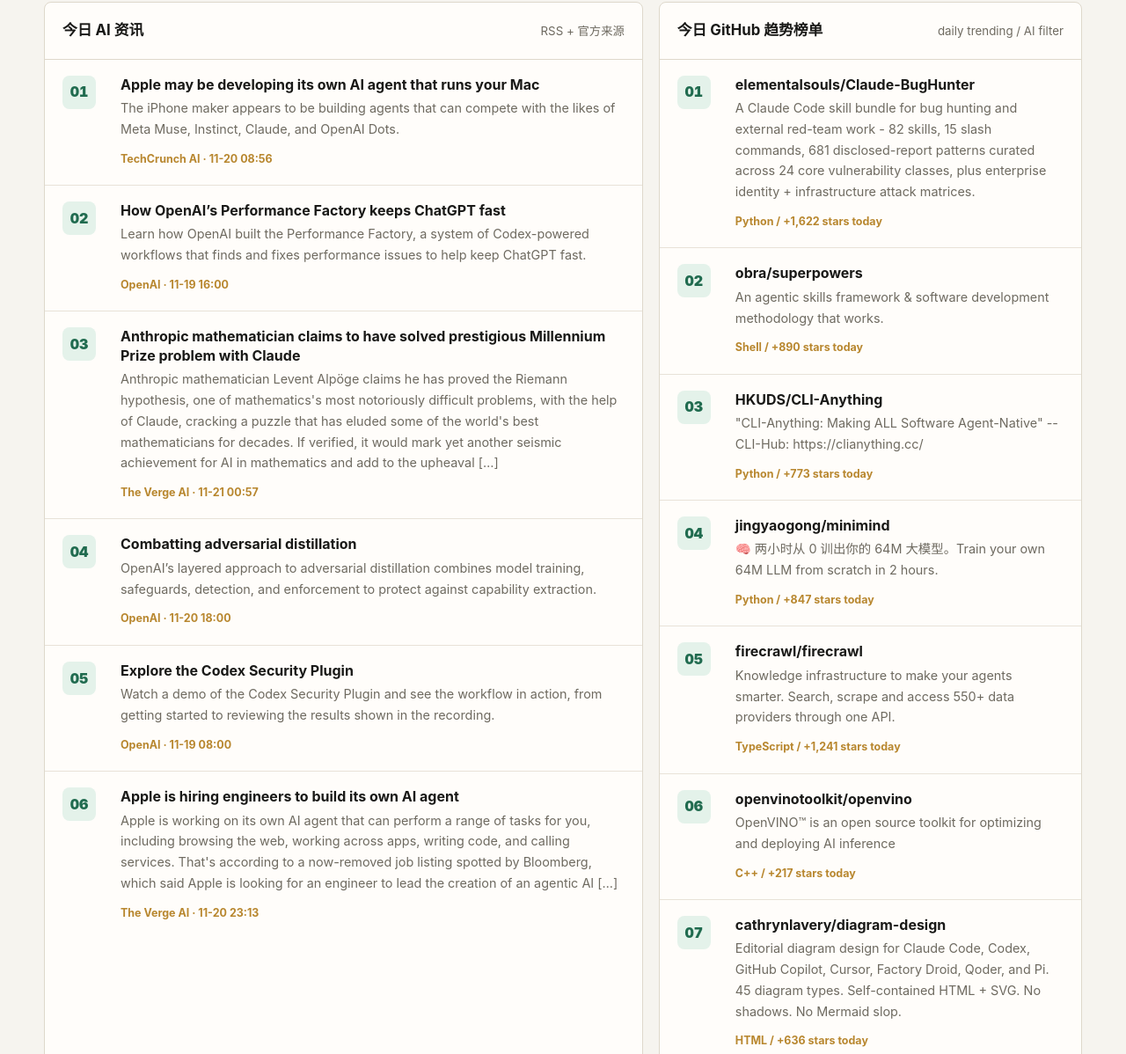
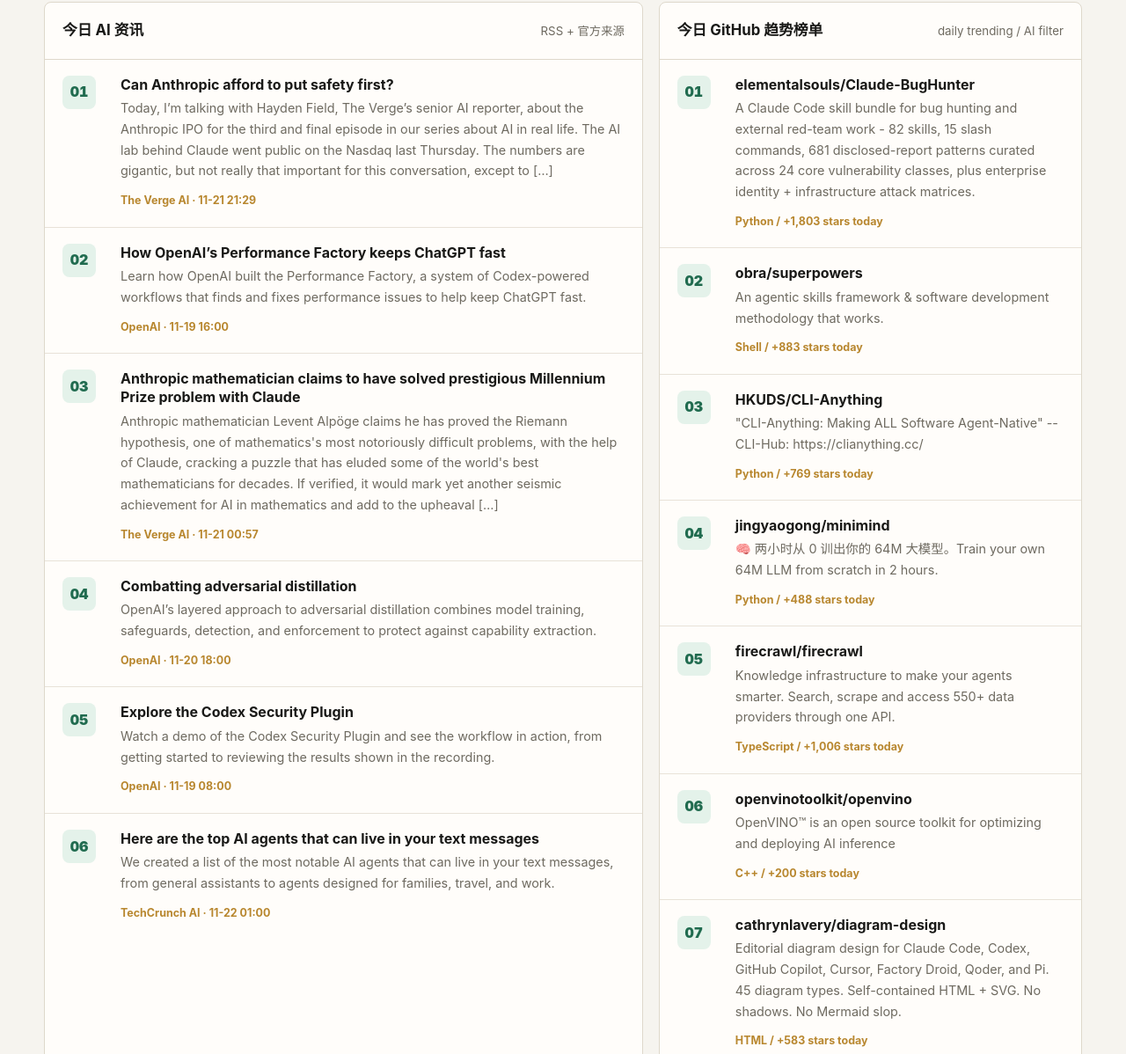
Before and after one commit to bigbear0618/blog-shiyao-pro, a plain HTML site: page ai-daily.html in a window 1280 px wide. Shown: the part 1126-2324 px from the top of the page at 88% size. Drawn offline with Linux system fonts and the light colour scheme.

Commit message:
chore: update AI daily page

```diff
--- a/ai-daily.html
+++ b/ai-daily.html
@@ -3,8 +3,8 @@
 <head>
   <meta charset="UTF-8">
   <meta name="viewport" content="width=device-width, initial-scale=1.0">
-  <title>今日 AI 趋势看板 · 2026-11-21 — blog.shiyao.pro</title>
-  <meta name="description" content="2026-11-21 今日 AI 资讯、GitHub AI 趋势榜、工具推荐和本地 Codex 生图工具。">
+  <title>今日 AI 趋势看板 · 2026-11-22 — blog.shiyao.pro</title>
+  <meta name="description" content="2026-11-22 今日 AI 资讯、GitHub AI 趋势榜、工具推荐和本地 Codex 生图工具。">
   <style>
     :root {
       --bg: #f6f4ef;
@@ -357,8 +357,8 @@
         <p class="lead">简洁版每日更新：今日主线、AI 资讯、GitHub 趋势、工具推荐和本地 Codex 生图入口。页面由脚本自动生成，计划每天北京时间 10:00 更新。</p>
       </div>
       <aside class="stamp">
-        <strong>2026-11-21</strong>
-        <span>最后生成：2026-11-21 17:24 CST</span>
+        <strong>2026-11-22</strong>
+        <span>最后生成：2026-11-22 17:30 CST</span>
       </aside>
     </section>
 
@@ -459,9 +459,9 @@
         <article class="rank-row">
           <div class="rank-index">01</div>
           <div>
-            <h3><a href="https://techcrunch.com/2026/11/19/apple-may-be-developing-its-own-ai-agent-that-runs-your-mac/">Apple may be developing its own AI agent that runs your Mac</a></h3>
-            <p>The iPhone maker appears to be building agents that can compete with the likes of Meta Muse, Instinct, Claude, and OpenAI Dots.</p>
-            <span class="mini">TechCrunch AI · 11-20 08:56</span>
+            <h3><a href="https://www.theverge.com/podcast/1038701/anthropic-ipo-ai-safety-openai-nvidia-structure">Can Anthropic afford to put safety first?</a></h3>
+            <p>Today, I’m talking with Hayden Field, The Verge’s senior AI reporter, about the Anthropic IPO for the third and final episode in our series about AI in real life. The AI lab behind Claude went public on the Nasdaq last Thursday. The numbers are gigantic, but not really that important for this conversation, except to […]</p>
+            <span class="mini">The Verge AI · 11-21 21:29</span>
           </div>
         </article>
 
@@ -504,9 +504,9 @@
         <article class="rank-row">
           <div class="rank-index">06</div>
           <div>
-            <h3><a href="https://www.theverge.com/tech/1038227/apple-ai-agent-engineer-job-listing">Apple is hiring engineers to build its own AI agent</a></h3>
-            <p>Apple is working on its own AI agent that can perform a range of tasks for you, including browsing the web, working across apps, writing code, and calling services. That&#x27;s according to a now-removed job listing spotted by Bloomberg, which said Apple is looking for an engineer to lead the creation of an agentic AI […]</p>
-            <span class="mini">The Verge AI · 11-20 23:13</span>
+            <h3><a href="https://techcrunch.com/2026/11/21/all-the-ai-agents-that-can-live-in-your-text-messages/">Here are the top AI agents that can live in your text messages</a></h3>
+            <p>We created a list of the most notable AI agents that can live in your text messages, from general assistants to agents designed for families, travel, and work.</p>
+            <span class="mini">TechCrunch AI · 11-22 01:00</span>
           </div>
         </article>
       </section>
@@ -522,7 +522,7 @@
           <div>
             <h3><a href="https://github.com/elementalsouls/Claude-BugHunter">elementalsouls/Claude-BugHunter</a></h3>
             <p>A Claude Code skill bundle for bug hunting and external red-team work - 82 skills, 15 slash commands, 681 disclosed-report patterns curated across 24 core vulnerability classes, plus enterprise identity + infrastructure attack matrices.</p>
-            <span class="mini">Python / +1,622 stars today</span>
+            <span class="mini">Python / +1,803 stars today</span>
           </div>
         </article>
 
@@ -531,7 +531,7 @@
           <div>
             <h3><a href="https://github.com/obra/superpowers">obra/superpowers</a></h3>
             <p>An agentic skills framework &amp; software development methodology that works.</p>
-            <span class="mini">Shell / +890 stars today</span>
+            <span class="mini">Shell / +883 stars today</span>
           </div>
         </article>
 
@@ -540,7 +540,7 @@
           <div>
             <h3><a href="https://github.com/HKUDS/CLI-Anything">HKUDS/CLI-Anything</a></h3>
             <p>&quot;CLI-Anything: Making ALL Software Agent-Native&quot; -- CLI-Hub: https://clianything.cc/</p>
-            <span class="mini">Python / +773 stars today</span>
+            <span class="mini">Python / +769 stars today</span>
           </div>
         </article>
 
@@ -549,7 +549,7 @@
           <div>
             <h3><a href="https://github.com/jingyaogong/minimind">jingyaogong/minimind</a></h3>
             <p>🧠 两小时从 0 训出你的 64M 大模型。Train your own 64M LLM from scratch in 2 hours.</p>
-            <span class="mini">Python / +847 stars today</span>
+            <span class="mini">Python / +488 stars today</span>
           </div>
         </article>
 
@@ -558,7 +558,7 @@
           <div>
             <h3><a href="https://github.com/firecrawl/firecrawl">firecrawl/firecrawl</a></h3>
             <p>Knowledge infrastructure to make your agents smarter. Search, scrape and access 550+ data providers through one API.</p>
-            <span class="mini">TypeScript / +1,241 stars today</span>
+            <span class="mini">TypeScript / +1,006 stars today</span>
           </div>
         </article>
 
@@ -567,7 +567,7 @@
           <div>
             <h3><a href="https://github.com/openvinotoolkit/openvino">openvinotoolkit/openvino</a></h3>
             <p>OpenVINO™ is an open source toolkit for optimizing and deploying AI inference</p>
-            <span class="mini">C++ / +217 stars today</span>
+            <span class="mini">C++ / +200 stars today</span>
           </div>
         </article>
 
@@ -576,7 +576,7 @@
           <div>
             <h3><a href="https://github.com/cathrynlavery/diagram-design">cathrynlavery/diagram-design</a></h3>
             <p>Editorial diagram design for Claude Code, Codex, GitHub Copilot, Cursor, Factory Droid, Qoder, and Pi. 45 diagram types. Self-contained HTML + SVG. No shadows. No Mermaid slop.</p>
-            <span class="mini">HTML / +636 stars today</span>
+            <span class="mini">HTML / +583 stars today</span>
           </div>
         </article>
 
@@ -585,7 +585,7 @@
           <div>
             <h3><a href="https://github.com/mvanhorn/last30days-skill">mvanhorn/last30days-skill</a></h3>
             <p>AI agent skill that researches any topic across Reddit, X, YouTube, HN, Polymarket, and the web - then synthesizes a grounded summary</p>
-            <span class="mini">Python / +681 stars today</span>
+            <span class="mini">Python / +560 stars today</span>
           </div>
         </article>
       </section>
```
